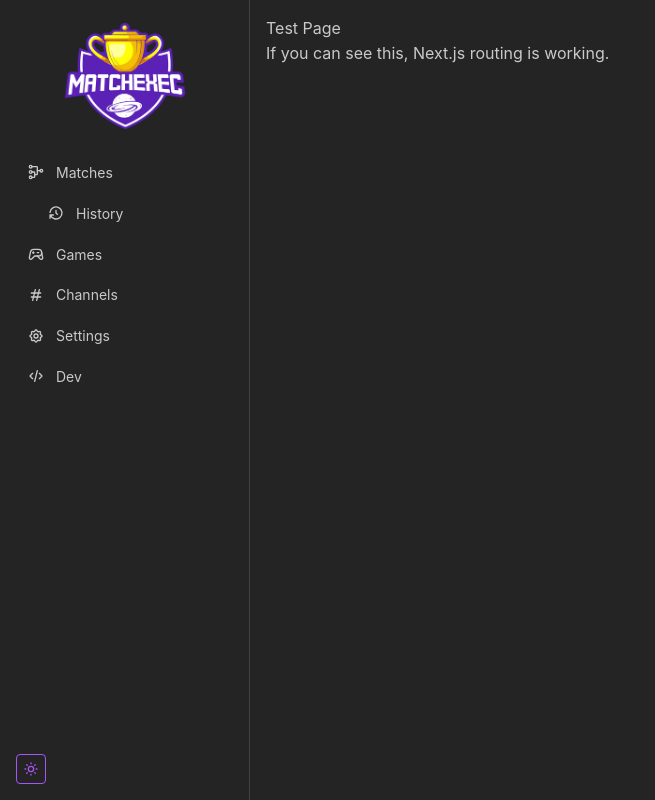
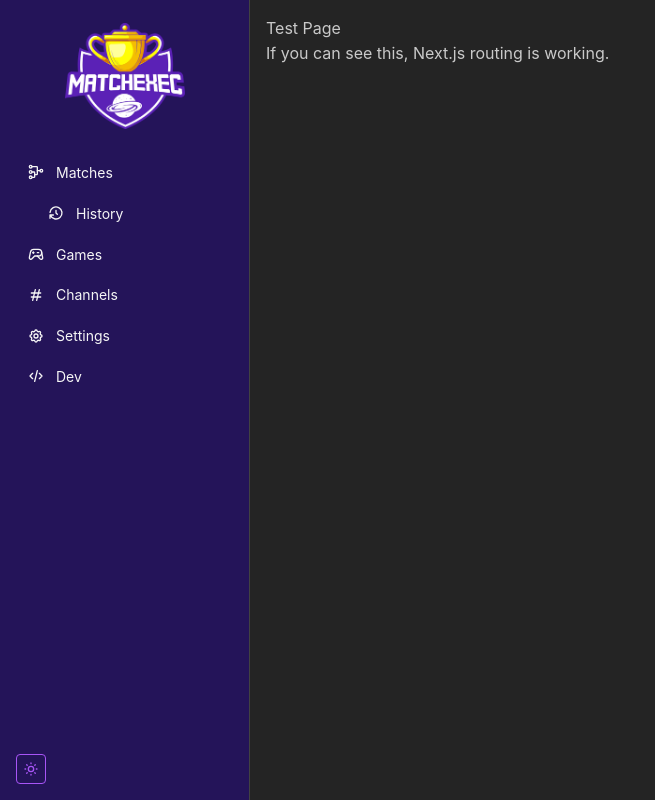
Before and after one commit to slamanna212/MatchExec, a Next.js app: page /test in a window 1280 px wide. Shown: the whole page, without its empty margins (0-655 px from the left). Built offline with nearby package versions, Linux system fonts and the light colour scheme.

Commit message:
add colored nav bar

```diff
--- a/src/components/navigation.tsx
+++ b/src/components/navigation.tsx
@@ -100,7 +100,7 @@ export function Navigation({ children }: NavigationProps) {
             </ActionIcon>
           </Group>
         </AppShell.Header>
-        <AppShell.Navbar p="md">
+        <AppShell.Navbar p="md" style={{ backgroundColor: '#241459', color: '#F5F5F5' }}>
           <AppShell.Section>
             <Group mb="md" visibleFrom="md" justify="center">
               <Image
@@ -168,7 +168,7 @@ export function Navigation({ children }: NavigationProps) {
         </Group>
       </AppShell.Header>
 
-      <AppShell.Navbar p="md">
+      <AppShell.Navbar p="md" style={{ backgroundColor: '#241459', color: '#F5F5F5' }}>
         <AppShell.Section>
           <Group mb="md" visibleFrom="md" justify="center">
             <Image
@@ -195,6 +195,7 @@ export function Navigation({ children }: NavigationProps) {
                   leftSection={<item.icon size="1rem" />}
                   active={mounted && pathname === item.href}
                   childrenOffset={0}
+                  c="#F5F5F5"
                   onClick={(event) => {
                     event.preventDefault()
                     router.push(item.href)
@@ -210,6 +211,7 @@ export function Navigation({ children }: NavigationProps) {
                     leftSection={<link.icon size="1rem" />}
                     active={mounted && pathname === link.href}
                     pl="xl"
+                    c="#F5F5F5"
                     onClick={(event) => {
                       event.preventDefault()
                       if (link.href.includes('#')) {
```
